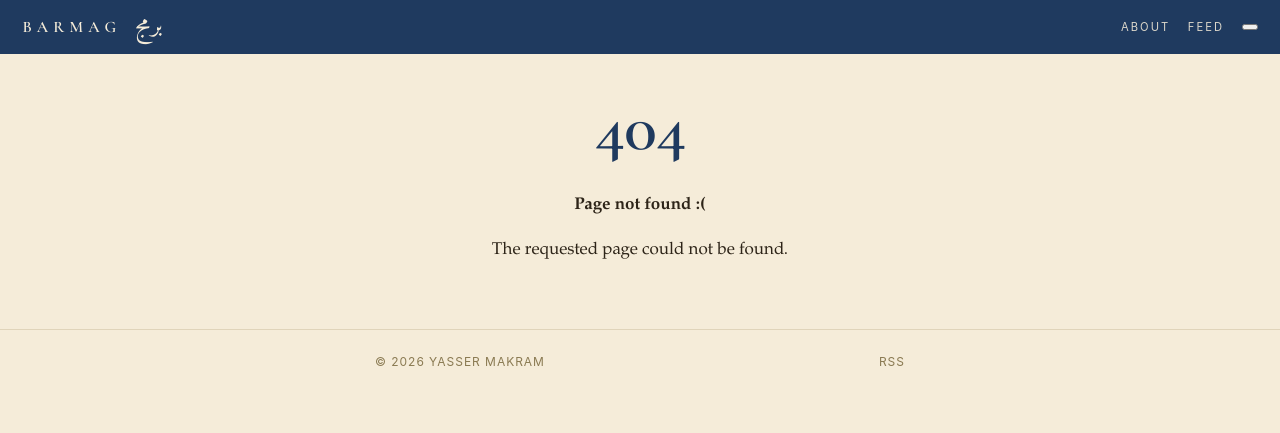
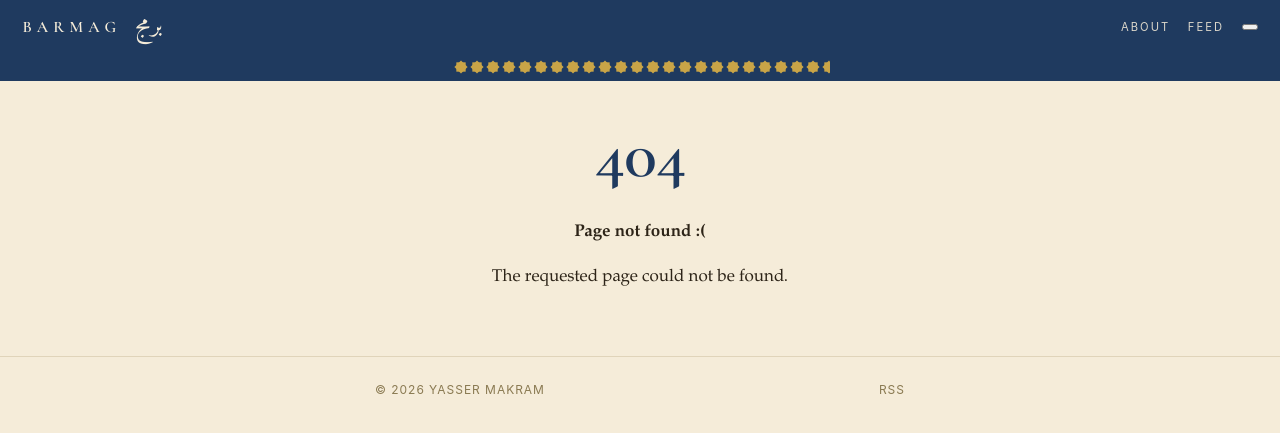
Before and after one commit to barmag/barmag.github.io, a Jekyll site: the page built from 404.html, in a window 1280 px wide. Shown: the top 433 px of the page. Built offline with Jekyll 4.4.1, drawn with Linux system fonts in a browser that asks for light colours.

Commit message:
Add khatam (8-point star) SVG motifs for header band and dividers
Co-Authored-By: Claude Opus 4.7 (1M context) <noreply@anthropic.com>

```diff
--- /dev/null
+++ b/_includes/khatam-glyph.html
@@ -0,0 +1,5 @@
+<div class="khatam-glyph" aria-hidden="true">
+  <svg viewBox="-15 -15 30 30" width="22" height="22">
+    <use href="#khatam"></use>
+  </svg>
+</div>
--- a/_includes/khatam-strip.html
+++ b/_includes/khatam-strip.html
@@ -1 +1,7 @@
-<div class="khatam-strip" aria-hidden="true"></div>
+<div class="khatam-strip" aria-hidden="true">
+  <svg class="khatam-strip-svg" viewBox="0 0 360 18" preserveAspectRatio="xMidYMid meet">
+    {% for n in (0..23) %}
+    <use href="#khatam" x="{{ n | times: 16 | minus: 6 }}" y="2" width="14" height="14"></use>
+    {% endfor %}
+  </svg>
+</div>
--- /dev/null
+++ b/_includes/svg-defs.html
@@ -0,0 +1,10 @@
+<svg width="0" height="0" style="position:absolute" aria-hidden="true">
+  <defs>
+    <symbol id="khatam" viewBox="-15 -15 30 30">
+      <g fill="currentColor" stroke="none">
+        <rect x="-10" y="-10" width="20" height="20"></rect>
+        <rect x="-10" y="-10" width="20" height="20" transform="rotate(45)"></rect>
+      </g>
+    </symbol>
+  </defs>
+</svg>
--- a/_layouts/default.html
+++ b/_layouts/default.html
@@ -1,5 +1,6 @@
 {% include head.html %}
 <body>
+  {% include svg-defs.html %}
   {% include header.html %}
   <main class="site-main" role="main">
     {{ content }}
--- a/_sass/barmag/_components.scss
+++ b/_sass/barmag/_components.scss
@@ -0,0 +1,24 @@
+// barmag — components
+
+.khatam-strip {
+  background: var(--color-band);
+  color: var(--color-accent);
+  padding: 0.3rem 0;
+  display: flex;
+  justify-content: center;
+  overflow: hidden;
+}
+.khatam-strip-svg {
+  width: 100%;
+  max-width: 380px;
+  height: 18px;
+  display: block;
+}
+
+.khatam-glyph {
+  display: flex;
+  justify-content: center;
+  color: var(--color-accent);
+  margin: 1.5rem 0 1rem;
+}
+.khatam-glyph svg { display: block; }
```
